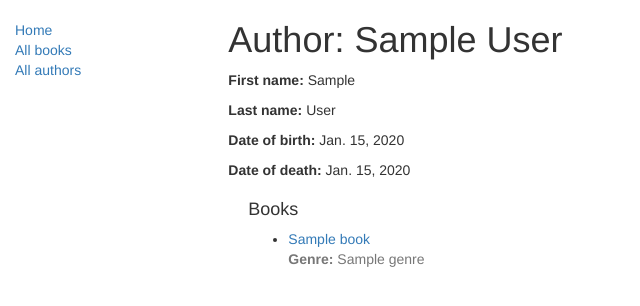
After one commit to goldaev51/developer_mozilla_django, a Django app: page /catalog/author/1 in a window 1280 px wide. The commit adds this page. Shown: the top 306 px of the page, without its empty margins (0-640 px from the left). Run offline with Django 4.2, Linux system fonts and the light colour scheme; tables that the repository leaves empty hold one stand-in row (values such as "Sample post"); some libraries are stand-ins or nearby versions.

Commit message:
finish step 6

```diff
--- a/catalog/models.py
+++ b/catalog/models.py
@@ -104,3 +104,6 @@ class Author(models.Model):
         String for representing the Model object.
         """
         return '%s, %s' % (self.last_name, self.first_name)
+
+    class Meta:
+        ordering = ['last_name']
--- a/catalog/templates/base_generic.html
+++ b/catalog/templates/base_generic.html
@@ -21,15 +21,33 @@
     <div class="row">
         <div class="col-sm-2">
             {% block sidebar %}
-            <ul class="sidebar-nav">
-                <li><a href="{% url 'index' %}">Home</a></li>
-                <li><a href="">All books</a></li>
-                <li><a href="">All authors</a></li>
-            </ul>
+                <ul class="sidebar-nav">
+                    <li><a href="{% url 'index' %}">Home</a></li>
+                    <li><a href="{% url 'books' %}">All books</a></li>
+                    <li><a href="{% url 'authors' %}">All authors</a></li>
+                </ul>
             {% endblock %}
         </div>
         <div class="col-sm-10 ">
             {% block content %}{% endblock %}
+
+            {% block pagination %}
+                {% if is_paginated %}
+                    <div class="pagination">
+                      <span class="page-links">
+                          {% if page_obj.has_previous %}
+                              <a href="{{ request.path }}?page={{ page_obj.previous_page_number }}">previous</a>
+                          {% endif %}
+                          <span class="page-current">
+                              Page {{ page_obj.number }} of {{ page_obj.paginator.num_pages }}.
+                          </span>
+                          {% if page_obj.has_next %}
+                              <a href="{{ request.path }}?page={{ page_obj.next_page_number }}">next</a>
+                          {% endif %}
+                      </span>
+                    </div>
+                {% endif %}
+            {% endblock %}
         </div>
     </div>
 
--- /dev/null
+++ b/catalog/templates/catalog/author_detail.html
@@ -0,0 +1,35 @@
+{% extends "base_generic.html" %}
+
+{% block content %}
+    <h1>Author: {{ author.first_name }} {{ author.last_name }}</h1>
+
+    <p><strong>First name:</strong> {{ author.first_name }} </p> <!-- author detail link not yet defined -->
+    <p><strong>Last name:</strong> {{ author.last_name }} </p> <!-- author detail link not yet defined -->
+    <p><strong>Date of birth:</strong> {{ author.date_of_birth }} </p>
+    <!-- author detail link not yet defined -->
+    <p><strong>Date of death:</strong> {{ author.date_of_death }} </p>
+    <!-- author detail link not yet defined -->
+
+    <div style="margin-left:20px;margin-top:20px">
+        <h4>Books</h4>
+
+        {% if author.book_set.all %}
+            <ul>
+                {% for book in author.book_set.all %}
+                    <li>
+                        <a href="{{ book.get_absolute_url }}">{{ book.title }}</a>
+                        <p class="text-muted"><strong>Genre:</strong> {% for genre in book.genre.all %}
+                            {{ genre }}{% if not forloop.last %}, {% endif %}{% endfor %}
+                        </p>
+                    </li>
+                    {% if not forloop.last %}
+                        <hr>
+                    {% endif %}
+                {% endfor %}
+            </ul>
+        {% else %}
+            <p>Author has no books</p>
+        {% endif %}
+
+    </div>
+{% endblock %}
--- a/catalog/urls.py
+++ b/catalog/urls.py
@@ -1,7 +1,11 @@
-from django.urls import path
+from django.urls import re_path
+
 from . import views
 
-
 urlpatterns = [
-    path('', views.index, name='index'),
+    re_path(r'^$', views.index, name='index'),
+    re_path(r'^books/$', views.BookListView.as_view(), name='books'),
+    re_path(r'^book/(?P<pk>\d+)$', views.BookDetailView.as_view(), name='book-detail'),
+    re_path(r'^authors/$', views.AuthorListView.as_view(), name='authors'),
+    re_path(r'^author/(?P<pk>\d+)$', views.AuthorDetailView.as_view(), name='author-detail'),
 ]
--- a/catalog/views.py
+++ b/catalog/views.py
@@ -1,4 +1,5 @@
 from django.shortcuts import render
+from django.views import generic
 
 from .models import Book, Author, BookInstance
 
@@ -23,3 +24,21 @@ def index(request):
         context={'num_books': num_books, 'num_instances': num_instances,
                  'num_instances_available': num_instances_available, 'num_authors': num_authors},
     )
+
+
+class BookListView(generic.ListView):
+    model = Book
+    paginate_by = 10
+
+
+class BookDetailView(generic.DetailView):
+    model = Book
+
+
+class AuthorListView(generic.ListView):
+    model = Author
+    paginate_by = 10
+
+
+class AuthorDetailView(generic.DetailView):
+    model = Author
```
Also changed, not shown: catalog/templates/catalog/author_list.html (added, +19 -0 lines), catalog/templates/catalog/book_detail.html (added, +24 -0 lines), catalog/templates/catalog/book_list.html (added, +19 -0 lines).
